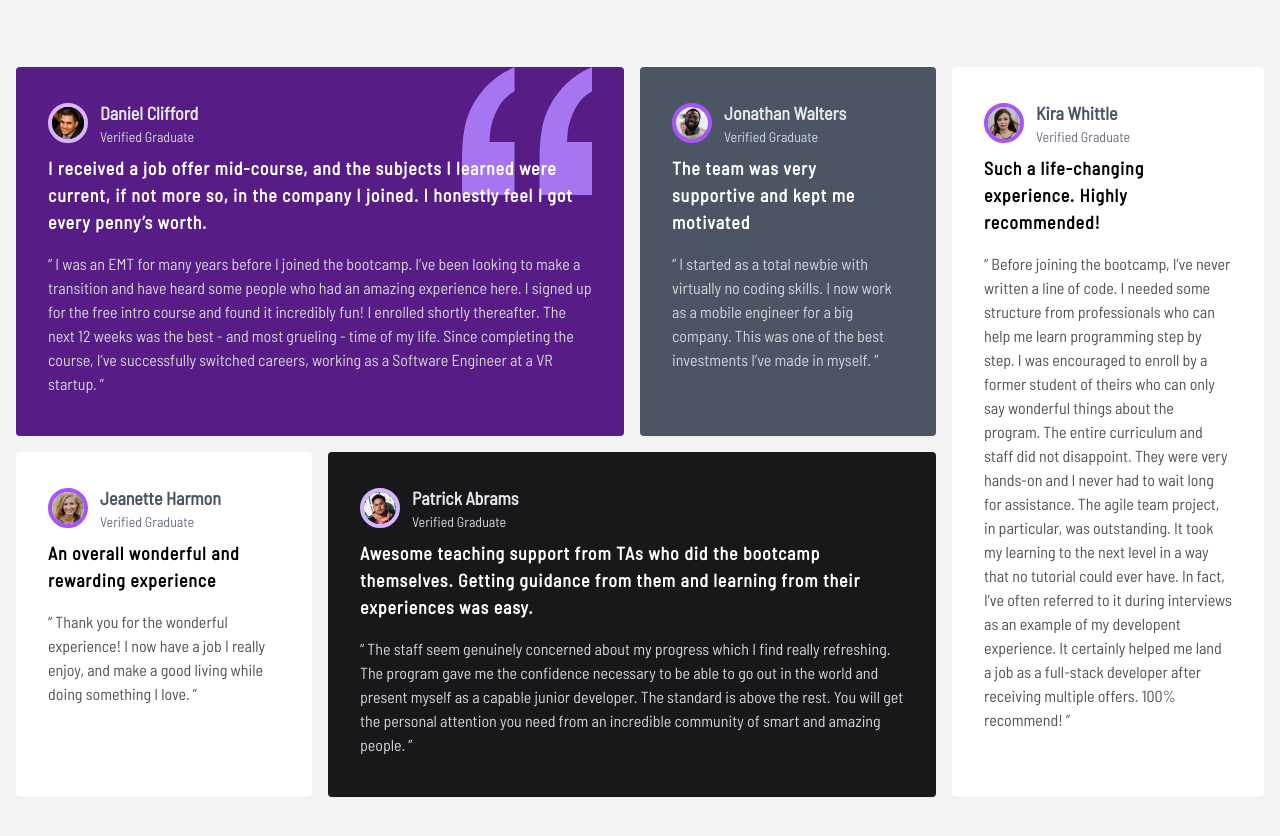
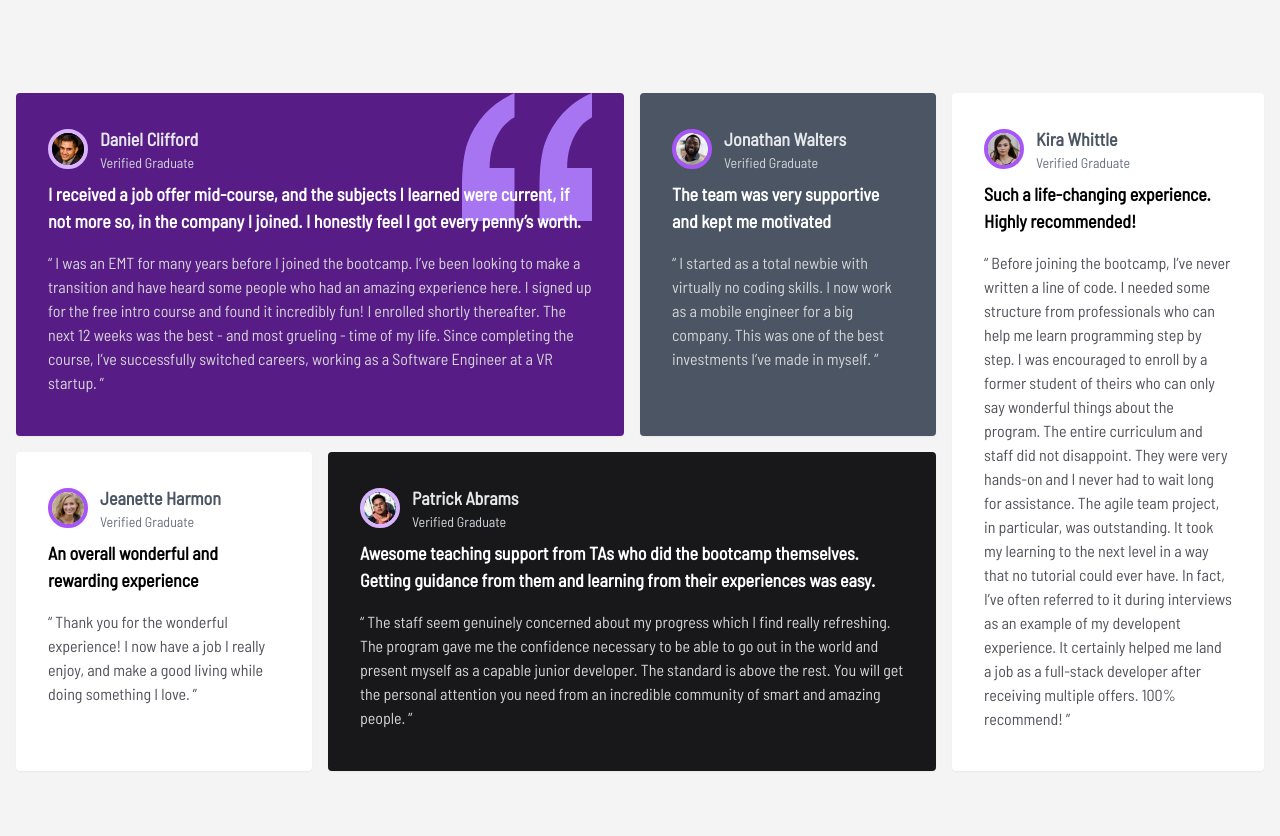
Before and after one commit to bheelz/Testimonials-Grid-Section, a plain HTML site: page index.html in a window 1280 px wide. Drawn offline with nearby package versions, Linux system fonts and the light colour scheme.

Commit message:
Final Version

```diff
--- a/index.html
+++ b/index.html
@@ -56,7 +56,7 @@
           </div>
 
           <p
-            class="text-lg font-bold 2xl:text-2xl py-2 leading-normal 2xl:leading-tight tracking-wider 2xl:tracking-wide 2xl:py-2 text-white relative z-10"
+            class="text-lg font-bold 2xl:text-2xl py-2 leading-normal 2xl:leading-tight 2xl:py-2 text-white relative z-10"
           >
             I received a job offer mid-course, and the subjects I learned were
             current, if not more so, in the company I joined. I honestly feel I
@@ -93,7 +93,7 @@
           </div>
 
           <p
-            class="text-lg 2xl:text-2xl font-bold py-2 leading-normal 2xl:leading-tight tracking-wider 2xl:tracking-wide 2xl:py-2 text-white"
+            class="text-lg 2xl:text-2xl font-bold py-2 leading-normal 2xl:leading-tight 2xl:py-2 text-white"
           >
             The team was very supportive and kept me motivated
           </p>
@@ -125,7 +125,7 @@
           </div>
 
           <p
-            class="text-lg font-bold 2xl:text-2xl py-2 leading-normal 2xl:leading-tight tracking-wider 2xl:tracking-wide 2xl:py-2"
+            class="text-lg font-bold 2xl:text-2xl py-2 leading-normal 2xl:leading-tight 2xl:py-2"
           >
             An overall wonderful and rewarding experience
           </p>
@@ -155,7 +155,7 @@
           </div>
 
           <p
-            class="text-lg font-bold 2xl:text-2xl py-2 leading-normal 2xl:leading-tight tracking-wider 2xl:tracking-wide 2xl:py-2"
+            class="text-lg font-bold 2xl:text-2xl py-2 leading-normal 2xl:leading-tight 2xl:py-2"
           >
             Awesome teaching support from TAs who did the bootcamp themselves.
             Getting guidance from them and learning from their experiences was
@@ -192,7 +192,7 @@
           </div>
 
           <p
-            class="text-lg font-bold 2xl:text-2xl py-2 leading-normal 2xl:leading-tight tracking-wider 2xl:tracking-wide 2xl:py-2"
+            class="text-lg font-bold 2xl:text-2xl py-2 leading-normal 2xl:leading-tight 2xl:py-2"
           >
             Such a life-changing experience. Highly recommended!
           </p>
```
